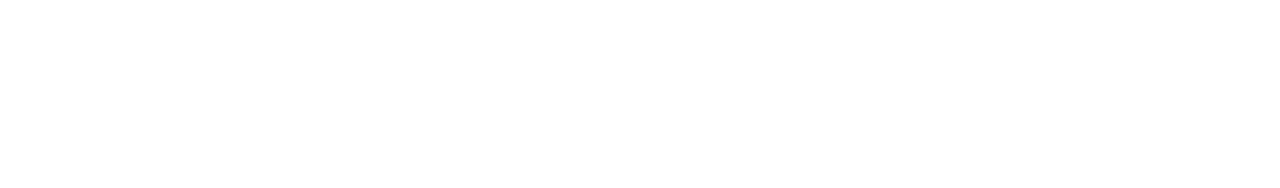
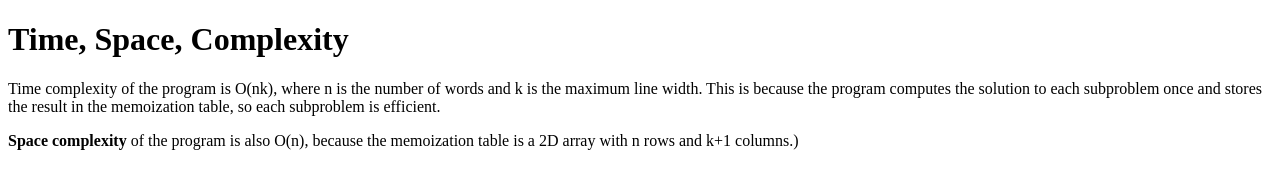
Before and after one commit to acciojob/time-and-space-complexity-HarshithaRaniTM, a website: page main.html in a window 1280 px wide. Drawn offline with Linux system fonts and the light colour scheme.

Commit message:
created a submission

```diff
--- a/main.html
+++ b/main.html
@@ -10,7 +10,9 @@
 	<!-- the entire body must be written by student -->
     <script type="text/javascript" src="./script.js">
 </script>
-
+	<h1>Time, Space, Complexity</h1>
+	<p>Time complexity of the program is O(nk), where n is the number of words and k is the maximum line width. This is because the program computes the solution to each subproblem once and stores the result in the memoization table, so each subproblem is efficient.</p>
+	<p><b>Space complexity</b> of the program is also O(n), because the memoization table is a 2D array with n rows and k+1 columns.)</p>
 </body>
 
 </html>
```
